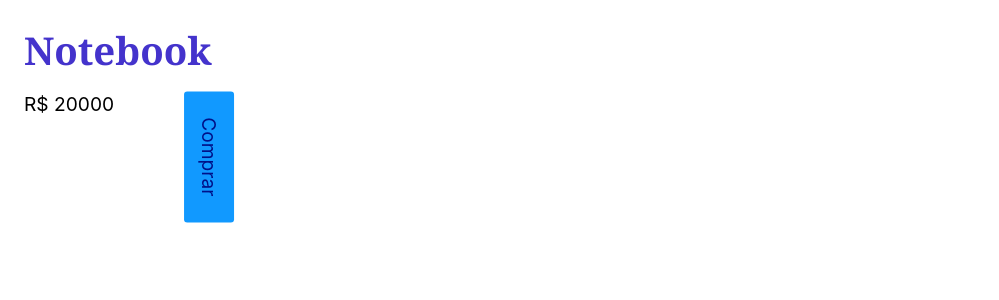
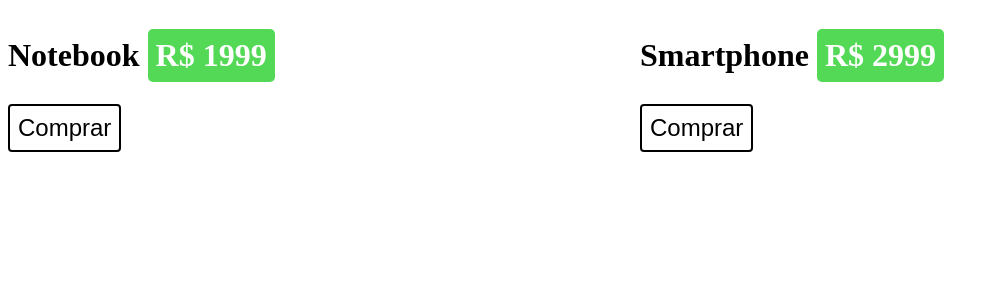
Before and after one commit to Pavanelli7/React, a React (Vite) app in the folder ferramentas-de-automacao/: page / in a window 1280 px wide. Shown: the top 300 px of the page, without its empty margins (0-999 px from the left). Built offline with nearby package versions, Linux system fonts and the light colour scheme.

Commit message:
Tópico/styled

```diff
--- a/ferramentas-de-automacao/index.html
+++ b/ferramentas-de-automacao/index.html
@@ -4,7 +4,7 @@
 <head>
   <meta charset="UTF-8" />
   <meta name="viewport" content="width=device-width, initial-scale=1.0" />
-  <link rel="stylesheet" href="./style.css" />
+  <!-- <link rel="stylesheet" href="./style.css" /> -->
   <title>React</title>
 </head>
 
--- a/ferramentas-de-automacao/package.json
+++ b/ferramentas-de-automacao/package.json
@@ -11,7 +11,8 @@
   },
   "dependencies": {
     "react": "^18.2.0",
-    "react-dom": "^18.2.0"
+    "react-dom": "^18.2.0",
+    "styled-components": "^6.0.4"
   },
   "devDependencies": {
     "@types/react": "^18.0.37",
--- a/ferramentas-de-automacao/src/App.jsx
+++ b/ferramentas-de-automacao/src/App.jsx
@@ -1,12 +1,51 @@
 import React from 'react';
-import Produto from './Components/Produto';
+import styled from 'styled-components';
+
+const ProdutosContainer = styled.div`
+  display: flex;
+`;
+
+const Produto = styled.div`
+  flex: 1;
+`;
+
+const Titulo = styled.h1`
+  font-size: 2em;
+`;
+
+const Comprar = styled.button`
+  font-size: 1.5em;
+  background: transparent;
+  padding: 0.5rem;
+  border-radius: 4px;
+  border: 2px solid;
+  cursor: pointer;
+`;
+
+const Preco = styled.span`
+  background: #53d956;
+  color: white;
+  display: inline-block;
+  border-radius: 5px;
+  padding: 0.5rem;
+`;
 
 const App = () => {
-
   return (
-    <>
-      <Produto />
-    </>
+    <ProdutosContainer>
+      <Produto>
+        <Titulo>
+          Notebook <Preco>R$ 1999</Preco>
+        </Titulo>
+        <Comprar>Comprar</Comprar>
+      </Produto>
+      <Produto>
+        <Titulo>
+          Smartphone <Preco>R$ 2999</Preco>
+        </Titulo>
+        <Comprar>Comprar</Comprar>
+      </Produto>
+    </ProdutosContainer>
   );
 };
 
--- a/ferramentas-de-automacao/src/Components/Produto.module.css
+++ b/ferramentas-de-automacao/src/Components/Produto.module.css
@@ -1,9 +1,6 @@
 .titulo {
   color: #43c;
 }
-
-@value peso: bold;
-@value cor: red;
 
 .preco {
   color: cor;
```
Also changed, not shown: 1 other file (tests, documents, lock files or other folders).
